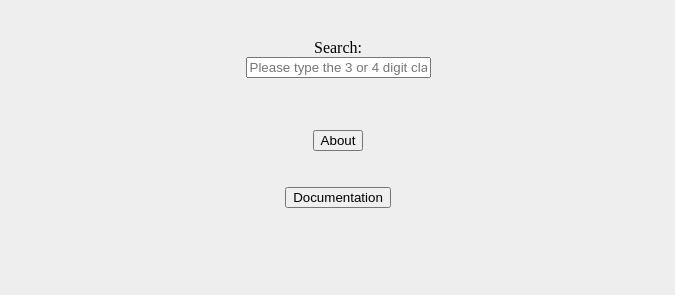
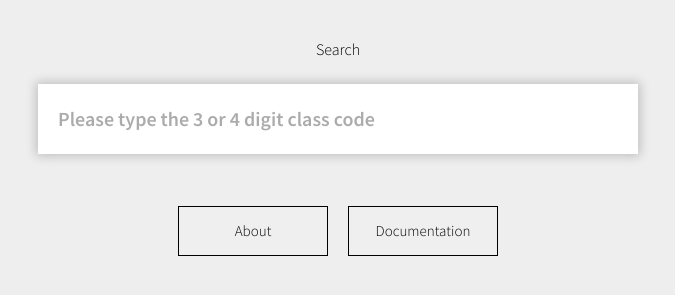
Before and after one commit to jmontano98/MajesticFalconsFinal, a website: page public/index.html in a window 1280 px wide. Shown: the part 179-474 px from the top of the page, without its empty margins (302-977 px from the left). Drawn offline with nearby package versions, Linux system fonts and the light colour scheme; no server answers.

Commit message:
Changed some CSS styling on the index page
Changed up the styling on the index page to put more visual emphasis on the search bar.

```diff
--- a/public/css/styles.css
+++ b/public/css/styles.css
@@ -1,6 +1,23 @@
+/*
+General CSS Styles
+*/
+
 body {
     background: #eee;
+}
 
+.container {
+    width:960px;
+    margin-left:auto;
+    margin-right:auto;
+}
+
+p {
+    font-family: 'Source Sans Pro', sans-serif;
+}
+
+a {
+    font-family: 'Source Sans Pro', sans-serif;
 }
 
 .documentation-instructions {
@@ -17,6 +34,9 @@ body {
     align-items: center;
 }
 
+/*
+Search Results
+*/
 .suggestions {
     padding: 0px;
     display: flex;
@@ -29,20 +49,126 @@ body {
     display: flex;
     flex-direction: column;
     align-items: center;
+    justify-content:center;
+    width:600px;
 }
 
+.result button {
+    background-color:white;
+    width:100%;
+    border:none;
+    padding-top:30px;
+    padding-bottom:30px;
+    font-size:18px;
+    font-family: 'Source Sans Pro', sans-serif;
+    font-weight:700;
+    transition:0.3s;
+    cursor: pointer;
+}
+
+.result button:hover {
+    -webkit-box-shadow: 0px 0px 10px 2px rgba(0,0,0,0.2);
+    -moz-box-shadow:    0px 0px 10px 2px rgba(0,0,0,0.2);
+    box-shadow:         0px 0px 10px 2px rgba(0,0,0,0.2);
+}
+/*
+Buttons
+*/
 .nav-buttons {
+    display:-webkit-flex;
+    display:flex;
+    -webkit-justify-content:center;
+    justify-content:center;
+    -webkit-align-items:center;
+    align-items:center;
+    -webkit-align-content:center;
+    align-content:center;
+
+}
+
+.styled-button {
+    width:150px;
+    height:50px;
+    margin:10px;
+    font-family: 'Source Sans Pro', sans-serif;
+    font-size:15px;
+    font-weight:400;
+    border:1px solid #000000;
+    cursor: pointer;
+}
+
+.red:hover {
+    color:white;
+    background-color: #e21833;
+    border-color: #e21833;
+    -webkit-box-shadow: 0px 0px 10px 1px rgba(0,0,0,0.5);
+    -moz-box-shadow:    0px 0px 10px 1px rgba(0,0,0,0.5);
+    box-shadow:         0px 0px 10px 1px rgba(0,0,0,0.5);
+}
+
+.yellow:hover {
+    color:#000;
+    background-color: #ffd520;
+    border-color: #ffd520;
+    -webkit-box-shadow: 0px 0px 10px 1px rgba(0,0,0,0.5);
+    -moz-box-shadow:    0px 0px 10px 1px rgba(0,0,0,0.5);
+    box-shadow:         0px 0px 10px 1px rgba(0,0,0,0.5);
+}
+
+.red-button {
+    background: #e21833;
+    border:none;
+    padding: 20px 20px;
+    color:white;
+    font-family: 'Source Sans Pro', sans-serif;
+    font-size:15px;
+    font-weight:700;
+  }
+/*
+Search Bar on Index Page
+*/
+.form-group {
     padding: 10px;
     display: flex;
     flex-direction: column;
     align-items: center;
 }
 
-.form-group {
-    padding: 10px;
-    display: flex;
-    flex-direction: column;
-    align-items: center;
+.form-control {
+  width: 600px;
+  height:70px;
+  margin-top:10px;
+  border:none;
+  padding-left:20px;
+  padding-right:20px;
+  -webkit-box-shadow: 0px 0px 10px 2px rgba(0,0,0,0.2);
+  -moz-box-shadow:    0px 0px 10px 2px rgba(0,0,0,0.2);
+  box-shadow:         0px 0px 10px 2px rgba(0,0,0,0.2);
+  font-size:20px;
+  font-family: 'Source Sans Pro', sans-serif;
+  font-weight:700;
+  transition: 0.3s ease-in;
+  -webkit-transition: 0.3s;
+  -moz-transition: 0.3s;
+}
+
+.form-control:hover {
+  -webkit-box-shadow: 0px 0px 14px 2px rgba(0,0,0,0.4);
+  -moz-box-shadow:    0px 0px 14px 2px rgba(0,0,0,0.4);
+  box-shadow:         0px 0px 14px 2px rgba(0,0,0,0.4);
+}
+
+.form-control::placeholder {
+  font-size:20px;
+  opacity:0.6;
+  margin-top:0px;
+  margin-bottom:0px;
+  font-family: 'Source Sans Pro', sans-serif;
+}
+
+.label-search {
+    font-family: 'Source Sans Pro', sans-serif;
+    padding-bottom:15px;
 }
 
 .header {
@@ -73,7 +199,9 @@ img {
     align-items: center;
 }
 
-/* Course Section Results Page (Table) */
+/*
+Course Selection Results (Table)
+*/
 .table-wrapper {
     width:100%;
 }
@@ -115,20 +243,7 @@ td, th {
     font-weight:700;
 }
 
-.view-section {
 
-}
 
-.red-button {
-  background: #e21833;
-  border:none;
-  padding: 20px 20px;
-  color:white;
-  font-family: 'Source Sans Pro', sans-serif;
-  font-size:15px;
-  font-weight:700;
-}
 
-.trend {
-
-}
+/* Media Queries */
--- a/public/index.html
+++ b/public/index.html
@@ -4,6 +4,12 @@
     <meta name="viewport" content="width=device-width, initial-scale=1.0">
     <title>Majestic Falcons Final</title>
     <link href="css/styles.css" rel="stylesheet">
+    <script
+    src="https://code.jquery.com/jquery-3.5.1.slim.js"
+    integrity="sha256-DrT5NfxfbHvMHux31Lkhxg42LY6of8TaYyK50jnxRnM="
+    crossorigin="anonymous"></script>
+    <link href="https://fonts.googleapis.com/css2?family=Source+Sans+Pro:wght@300;600&display=swap" rel="stylesheet">
+
 </head>
 <body>
     <div class="wrapper">
@@ -15,9 +21,9 @@
 
         <div class="row justify-content-center">
           <div class="col-6">
-            <form>
+            <form class="search-bar">
               <div class="form-group">
-                <label for="Search">Search: </label>
+                <label for="Search" class="label-search">Search</label>
                 <input
                   type="text"
                   placeholder="Please type the 3 or 4 digit class code"
@@ -35,8 +41,8 @@
         </div>
 
         <div class="nav-buttons">
-            <button id="about" onclick = "location.href = 'about.html'">About</button><br><br>
-            <button id="doc" onclick = "location.href = 'doc.html'">Documentation</button>
+            <button class="styled-button red" id="about" onclick = "location.href = 'about.html'">About</button><br><br>
+            <button class="styled-button yellow" id="doc" onclick = "location.href = 'doc.html'">Documentation</button>
         </div>
 
       </div>
```
Also changed, not shown: public/js/script.js (line endings or trailing spaces).
